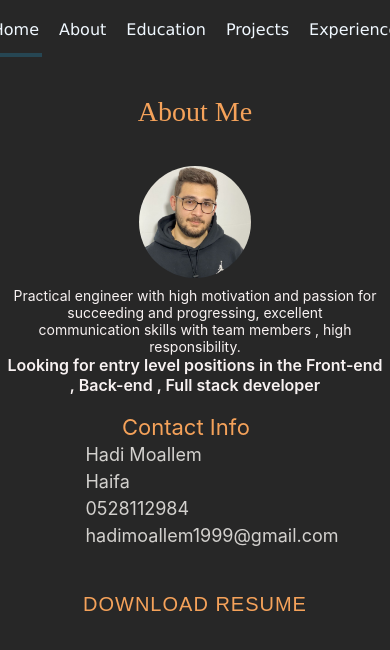
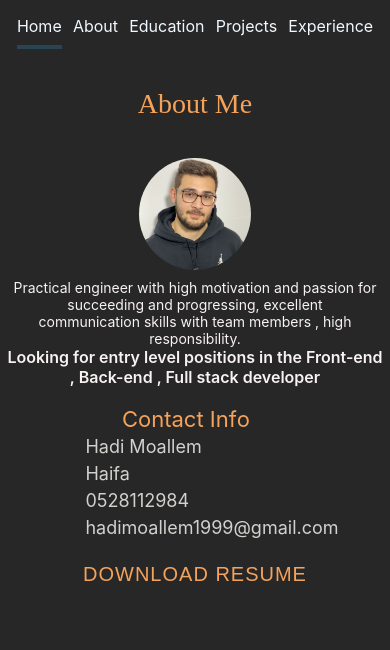
Before and after one commit to hadi1616/myResume, a React (Create React App) app in the folder my_resume/: page /about in a window 390 px wide. Shown: the top 650 px of the page. Built offline with nearby package versions, Linux system fonts and the light colour scheme.

Commit message:
NavBar Design

```diff
--- a/my_resume/src/components/About/About.css
+++ b/my_resume/src/components/About/About.css
@@ -131,6 +131,7 @@
     height:fit-content;
     background-color: inherit;
     border: none;
+    margin: -22px 0 25px 0 ;
   }
   .downloadCVButton{
     padding: 19px 0 19px 0;
--- a/my_resume/src/components/NarBar2/NavBar2.css
+++ b/my_resume/src/components/NarBar2/NavBar2.css
@@ -36,7 +36,6 @@
    transition: all 0.3s ease-in-out;
    z-index: 10;
    white-space: nowrap;
-   font-family:Verdana, Geneva, Tahoma, sans-serif;
    color:aliceblue;
  }
  .indicator {
@@ -83,6 +82,10 @@
     .header{
         padding: 10px 0px 17px 0px;
     }
+    .nav-item{
+      padding: 0.35rem;
+    }
+
     .main-nav {
         display: flex;
         margin: auto;
--- a/my_resume/src/components/Projects/Projects.js
+++ b/my_resume/src/components/Projects/Projects.js
@@ -65,7 +65,7 @@ function Works() {
                     <Work workTitle={workProps.workTitle.fifth} githubLink={workProps.githubLink.fifth} websiteLink={workProps.websiteLink.fifth} workDescription={workProps.workDescription.fifth} />
                 </Slide>
 
-                <ToastContainer autoClose={5500}/>
+                <ToastContainer autoClose={3500}/>
             </div>
         </div>
     )
```
